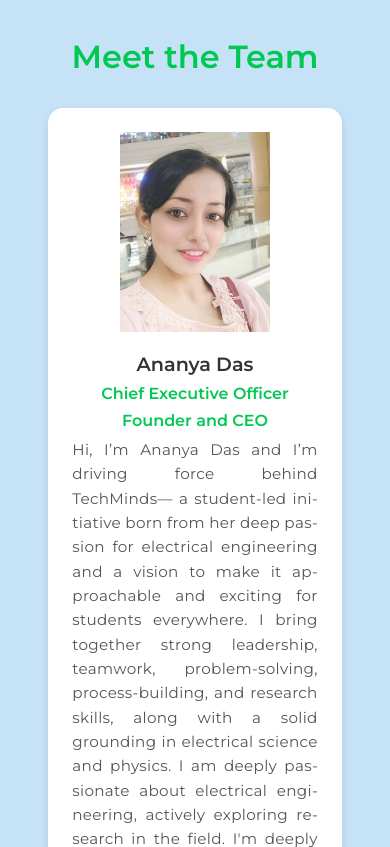
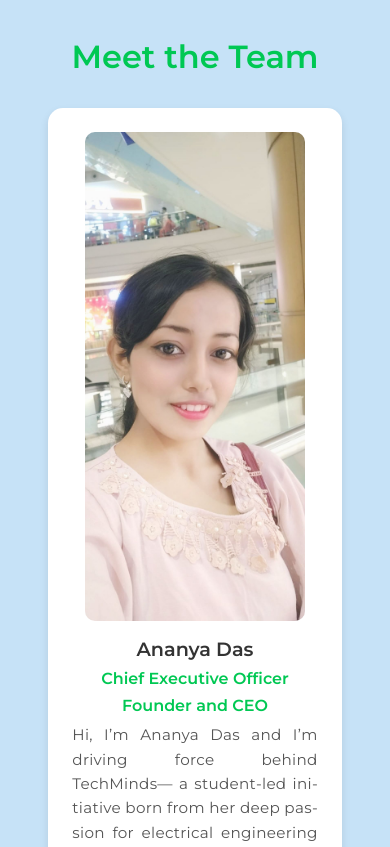
Before and after one commit to haza158/Techminds, a plain HTML site: page about.html in a window 390 px wide. Shown: the part 1541-2388 px from the top of the page. Drawn offline with Linux system fonts and the light colour scheme.

Commit message:
commit 56

```diff
--- a/style.css
+++ b/style.css
@@ -198,12 +198,22 @@ nav ul li a.active {
 }
 
 .team-photo {
-  width: 150px;
-  height: 200px;
+  width: 100%;
+  max-width: 300px;
+  height: 400px;
   object-fit: cover;
-  border-radius: 0%;
-  margin-bottom: 1rem;
+  border-radius: 10px;
+  display: block;
+  margin: 0 auto 1rem auto;
 }
+
+@media (max-width: 500px) {
+  .team-photo {
+    max-width: 90%;
+    height: auto;
+  }
+}
+
 
 .card h3 {
   font-size: 1.2rem;
```
